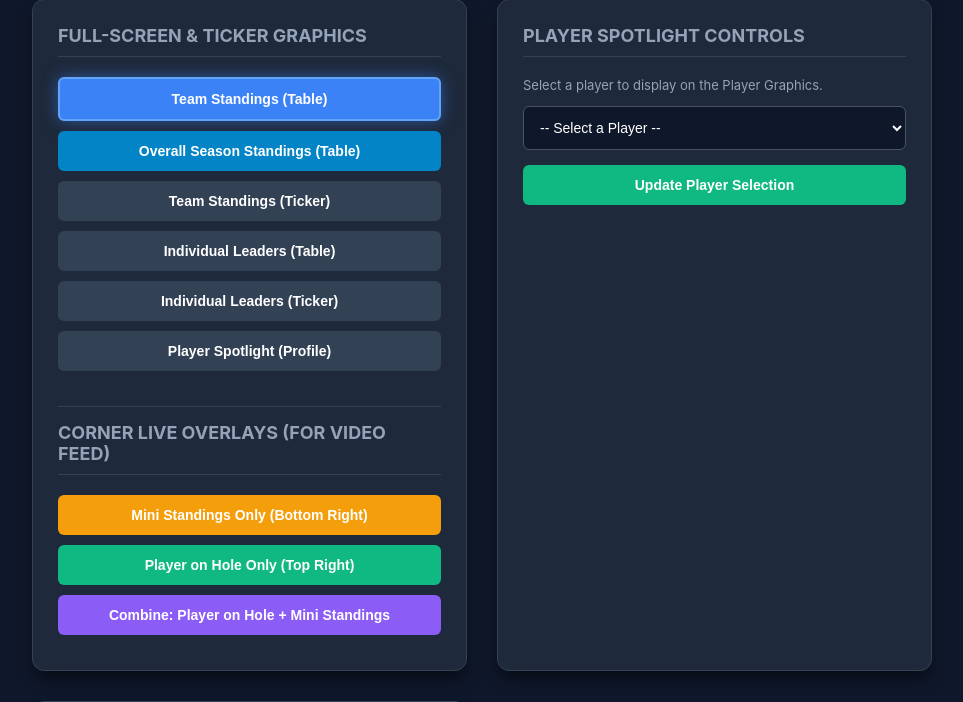
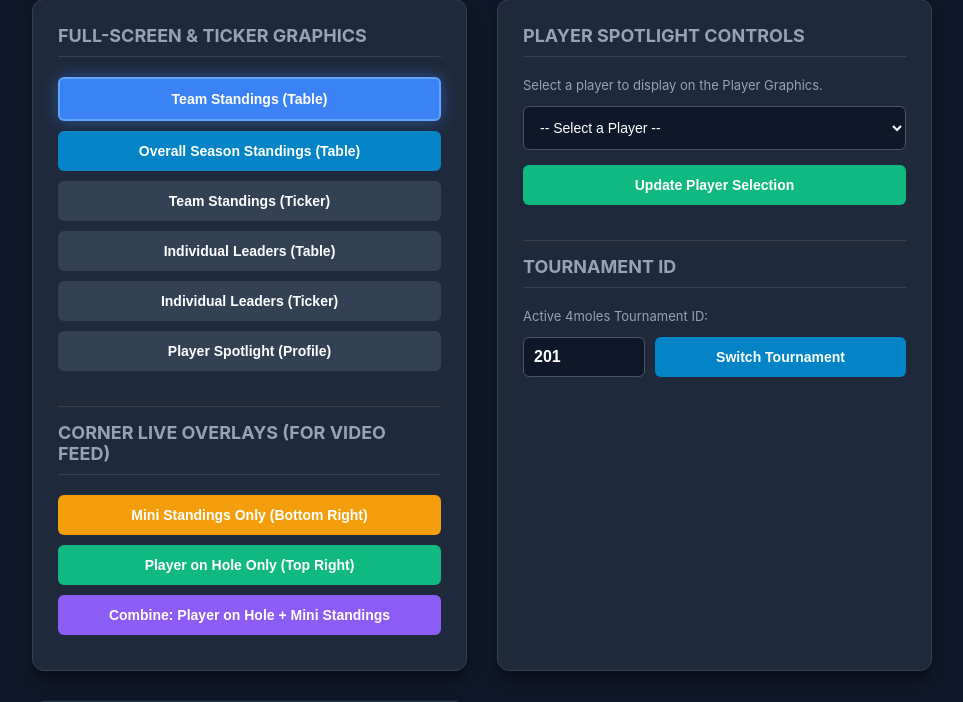
Before and after one commit to NitishY07/GRPL, a Flask app: page /admin in a window 1280 px wide. Shown: the part 192-894 px from the top of the page, without its empty margins (158-1121 px from the left). Run offline with Flask 3, Linux system fonts and the light colour scheme; data that the repository does not hold is empty.

Commit message:
Update TOURNAMENT_ID to 201 (GRPL Gurugram Leg 2026) and add dynamic Tournament ID switcher in Admin

```diff
--- a/app.py
+++ b/app.py
@@ -9,14 +9,15 @@ app = Flask(__name__)
 
 # Using environment variables for credentials to keep them secure
 API_KEY = os.environ.get("API_KEY", "7c87d5a052a886e91c46465f2c24a0e1")
-TOURNAMENT_ID = os.environ.get("TOURNAMENT_ID", "184")
+TOURNAMENT_ID = os.environ.get("TOURNAMENT_ID", "201")
 BASE_URL = "https://4moles.com/api/v1"
 
 # GFX State
 gfx_state = {
     "show_gfx": False,
     "gfx_type": "team_table", # team_table, team_ticker, individual_table, individual_ticker, player_spotlight
-    "spotlight_player_id": None
+    "spotlight_player_id": None,
+    "tournament_id": TOURNAMENT_ID
 }
 
 @app.route('/')
@@ -29,6 +30,7 @@ def admin():
 
 @app.route('/api/state', methods=['GET', 'POST'])
 def state():
+    global TOURNAMENT_ID
     from flask import request
     if request.method == 'POST':
         data = request.json
@@ -38,7 +40,11 @@ def state():
             gfx_state['gfx_type'] = data['gfx_type']
         if 'spotlight_player_id' in data:
             gfx_state['spotlight_player_id'] = data['spotlight_player_id']
+        if 'tournament_id' in data and data['tournament_id']:
+            TOURNAMENT_ID = str(data['tournament_id'])
+            gfx_state['tournament_id'] = TOURNAMENT_ID
         return jsonify({"status": "success", "state": gfx_state})
+    gfx_state['tournament_id'] = TOURNAMENT_ID
     return jsonify(gfx_state)
 
 @app.route('/api/players')
--- a/templates/admin.html
+++ b/templates/admin.html
@@ -68,6 +68,13 @@
                 <option value="">Loading players...</option>
             </select>
             <button class="btn btn-success" onclick="setSpotlight()">Update Player Selection</button>
+
+            <h2 style="margin-top: 25px; border-top: 1px solid rgba(255,255,255,0.1); padding-top: 15px;">TOURNAMENT ID</h2>
+            <p style="font-size: 13px; color: #94a3b8; margin-top:0;">Active 4moles Tournament ID:</p>
+            <div style="display: flex; gap: 10px;">
+                <input type="number" id="tournament-id-input" style="padding: 10px; background: #0f172a; border: 1px solid #475569; color: white; border-radius: 6px; width: 100px; font-size: 16px; font-weight: bold;">
+                <button class="btn" style="background:#0284c7; flex-grow: 1; margin-bottom: 0;" onclick="setTournamentId()">Switch Tournament</button>
+            </div>
         </div>
     </div>
 
@@ -127,6 +134,20 @@
             });
         }
 
+        function setTournamentId() {
+            const tid = document.getElementById('tournament-id-input').value;
+            if (!tid) {
+                alert("Please enter a valid Tournament ID.");
+                return;
+            }
+            updateState({
+                tournament_id: parseInt(tid)
+            });
+            setTimeout(() => {
+                fetchPlayers();
+            }, 600);
+        }
+
         function updateUI() {
             const statusBox = document.getElementById('status-display');
             if (currentState.show_gfx) {
@@ -147,6 +168,10 @@
             if (currentState.spotlight_player_id) {
                 document.getElementById('player-select').value = currentState.spotlight_player_id;
             }
+
+            if (currentState.tournament_id && document.activeElement !== document.getElementById('tournament-id-input')) {
+                document.getElementById('tournament-id-input').value = currentState.tournament_id;
+            }
         }
 
         fetchPlayers();
```
